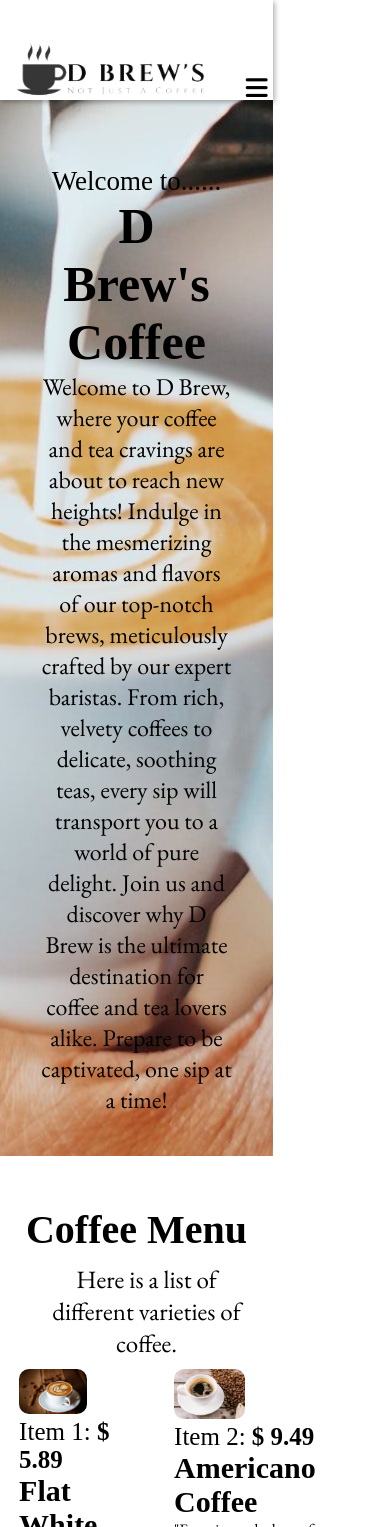
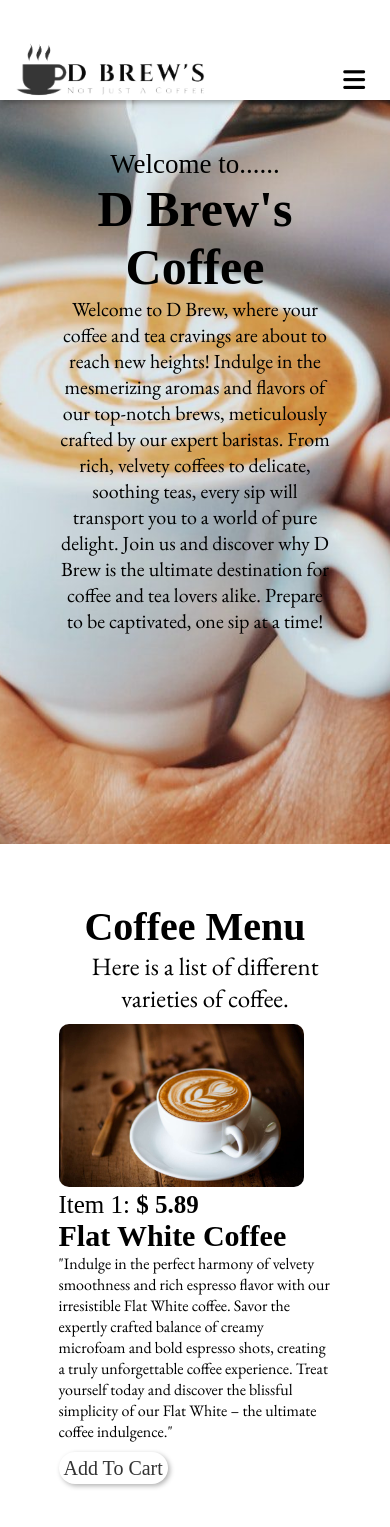
Before and after one commit to blessing0024/D-Brew-s, a plain HTML site: page index.html in a window 390 px wide. Shown: the top 1527 px of the page. Drawn offline with nearby package versions, Linux system fonts and the light colour scheme; a web font is replaced by a local one.

Commit message:
third commit

```diff
--- a/style.css
+++ b/style.css
@@ -21,6 +21,8 @@ font-family: 'Playfair', serif; */
 }
 
 nav{
+    position: fixed;
+    width: 100%;
     display: flex;
     align-items: center;
     justify-content: space-between;
@@ -177,7 +179,7 @@ nav .fa-bars{
 
 
 /* .container-y{
-
+   padding: 3px;
 } */
 
 .container-y h2{
@@ -185,6 +187,7 @@ nav .fa-bars{
     padding-bottom: 10px;
     color: #000;
     text-align: center;
+    padding-top: 0;
 }
 
 .container-y .list-p{
@@ -204,6 +207,8 @@ nav .fa-bars{
     padding-bottom: 5px;
     margin-bottom: 5px;
 }
+
+
 
 .container-y ul{
     margin-bottom: 40px;
@@ -277,7 +282,7 @@ nav .fa-bars{
 
 
     body{
-        width: 70%;
+        width: 100%;
     }
 
     .logo{
@@ -291,8 +296,8 @@ nav .fa-bars{
         top: 0;
         z-index: 100;
         display: inline-block;
-        width: 70%;
-        padding: 100px 5% 0;
+        width: 100%;
+        padding: 100px 3% 0;
         text-align: right;
         max-height: 100px;
         overflow: hidden;
@@ -305,18 +310,23 @@ nav .fa-bars{
     }
 
     .order-btn{
-        background-color: #000;
+        background-color: #333;
         margin: 15px 0 30px;
         display: inline-block;
+        color: #fff;
     }
 
     nav .fa-bars{
         display: block;
         position: fixed;
-        top: 9%;
+        top: 8%;
         left: 3%;
-        padding-left: 60%;
+        padding-left: 85%;
         font-size: 25px;
+    }
+
+    .hidemenu{
+        max-height: 500px;
     }
 
 
@@ -326,7 +336,7 @@ nav .fa-bars{
 
 
     .header .text-1{
-        padding-top: 125px;
+        padding-top: 90px;
         font-size: 27px;
     }
 
@@ -335,6 +345,38 @@ nav .fa-bars{
         font-size: 50px;
     }
 
+    .container .text-2{
+        font-size: 20px;
+    }
+
+
+    .container-x{
+        padding: 15%;
+
+    }
+
+    .container-x h2{
+        padding-bottom: 0px;
+    }
+
+    .container-x .menu-p{
+        font-size: 25px;
+    }
+
+    .menu-list{
+        display: block;
+        /* padding-left: 50px; */
+    }
+
+    .menu-list div{
+        padding-bottom: 50px;
+        align-items: center;
+    }
+
+    .menu-list div img{
+        width: 90%;
+        border-radius: 10px;
+    }
 
 
 
@@ -342,11 +384,21 @@ nav .fa-bars{
 
 
 
+    /* .container-z{
+        padding: 15%;
+    } */
 
-
+    .container-z p{
+        font-size: 15px;
+        padding: 3%;
+    }
 
     .footer iframe{
-        width: 80%;
-        height: 90%;
+        width: 90%;
+        height: 100%;
+    }
+
+    .copyright{
+        padding: 1px;
     }
 }
```
